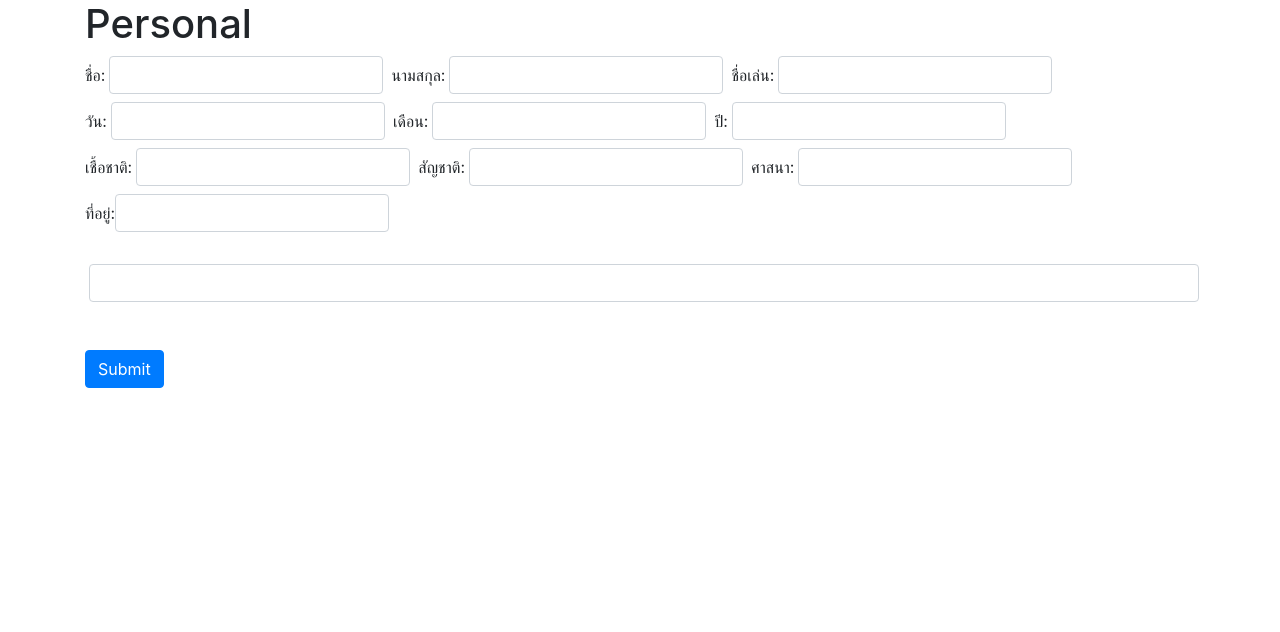
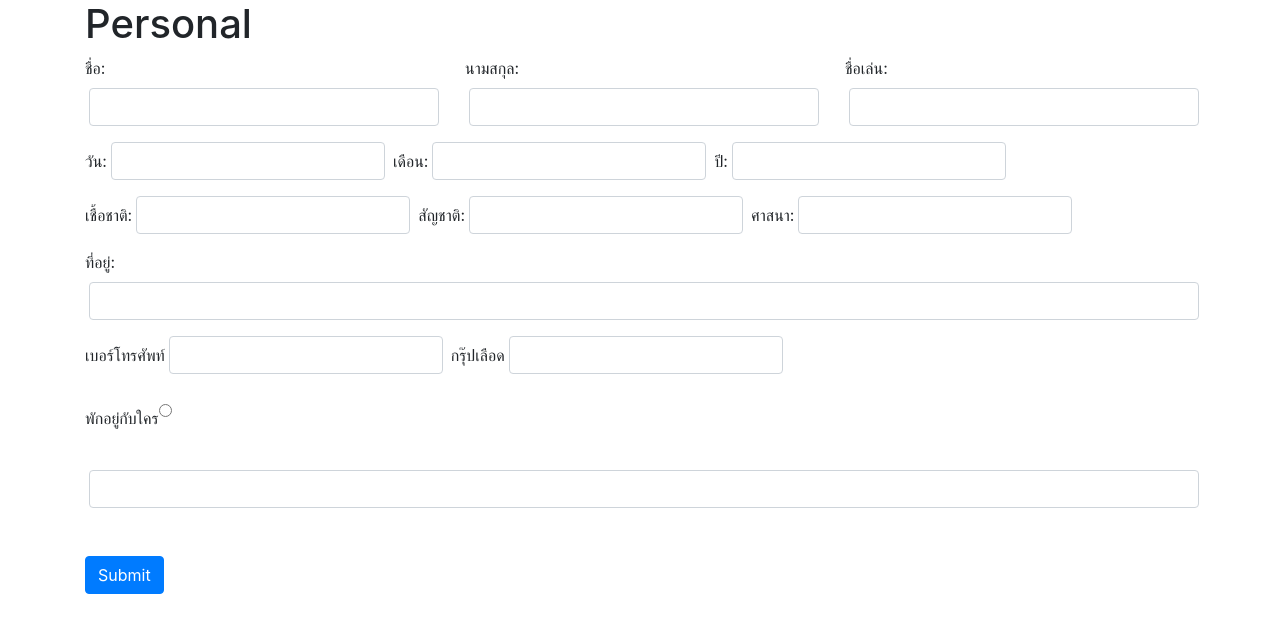
Before and after one commit to F9Uf/imagine-inskru, a Vue app: page /personal in a window 1280 px wide. Shown: the top 632 px of the page. Built offline with nearby package versions, Linux system fonts and the light colour scheme.

Commit message:
personal1

```diff
--- a/src/components/personal/personal1.vue
+++ b/src/components/personal/personal1.vue
@@ -4,17 +4,23 @@
     <form action="/action_page.php">
 
       <!-- Firstname, Lastname and Nickname -->
-      <div class="form-inline mt-2" >
+      <div class="row">
+        <div class="col">
           <label for="firstName">ชื่อ:</label>
           <input type="text" class="form-control ml-1 mr-2" id="firstName">
+        </div>
+        <div class="col">
           <label for="lastName">นามสกุล:</label>
           <input type="text" class="form-control ml-1 mr-2" id="lastName">
+        </div>
+        <div class="col">
           <label for="nickName">ชื่อเล่น:</label>
           <input type="text" class="form-control ml-1 mr-2" id="nickName">
         </div>
+      </div>
 
       <!-- Date of birth -->
-      <div class="form-inline mt-2">
+      <div class="form-inline mt-3">
         <label for="day">วัน:</label>
         <input type="text" class="form-control ml-1 mr-2" id="day">
         <label for="month">เดือน:</label>
@@ -24,7 +30,7 @@
       </div>
 
       <!-- เชื้อชาติ, สัญชาติ และศาสนา -->
-      <div class="form-inline mt-2">
+      <div class="form-inline mt-3">
         <label for="nationality">เชื้อชาติ:</label>
         <input type="text" class="form-control ml-1 mr-2" id="nationality">
         <label for="ethnic">สัญชาติ:</label>
@@ -34,13 +40,28 @@
       </div>
 
       <!-- ที่อยู่ -->
-      <div class="form-inline mt-2">
-        <label for="address">ที่อยู่:</label>
-        <input type="text" class="form-control" id="address">
+      <label class="mt-3" for="address">ที่อยู่:</label>
+      <input type="text" class="form-control ml-1 mr-2" id="address">
+
+      <!-- โทรศัพท์ -->
+      <div class="form-inline mt-3">
+        <label for="phone">เบอร์โทรศัพท์</label>
+        <input type="text" class="form-control ml-1 mr-2" id="phoneNumber">
+        <label for="blood">กรุ๊ปเลือด</label>
+        <input type="text" class="form-control ml-1 mr-2" id="bloodGroup">
       </div>
 
+      <!-- พักอยู่กับใคร -->
+      <div class="form-inline mt-3">
+        <label class="mt-3">พักอยู่กับใคร</label>
+        <div class="form-check">
+          <label class="form-check-label">
+            <input type="radio" class="form-check-input" name="">
+          </label>
+        </div>
+      </div>
       <!--  -->
-      <div class="form-inline mt-2">
+      <div class="form-inline mt-3">
 
       </div>
 
--- a/src/router.js
+++ b/src/router.js
@@ -1,7 +1,6 @@
 import Vue from 'vue'
 import Router from 'vue-router'
 import Home from './views/Home.vue'
-import personal from './views/Personal.vue'
 
 Vue.use(Router)
 
```
Lines whose indentation alone changed are shown as unchanged.
